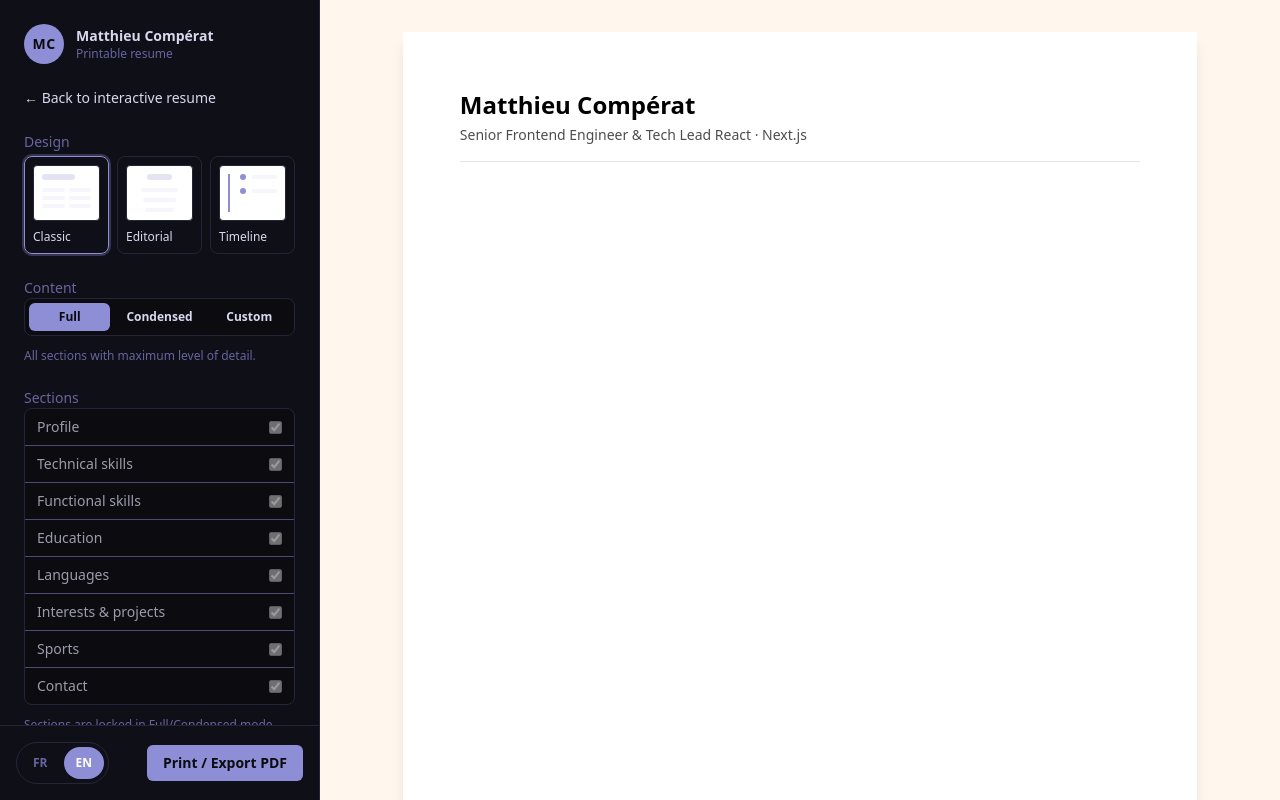
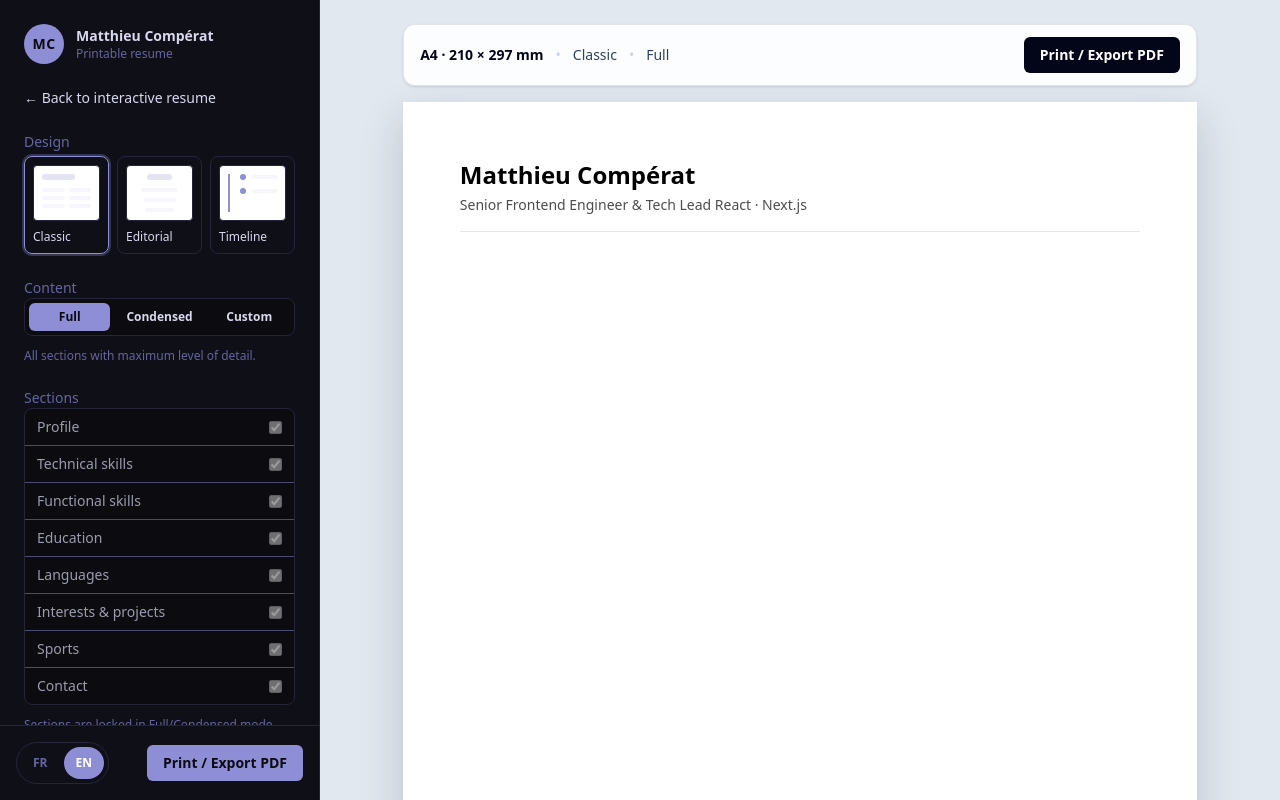
Before and after one commit to Mitchnsun/mcomperat, a Next.js app: page /en/print in a window 1280 px wide. Built offline with nearby package versions, Linux system fonts and the light colour scheme.

Commit message:
fix: add A4 print preview stage

```diff
--- a/app/globals.css
+++ b/app/globals.css
@@ -108,7 +108,31 @@ body,
    header (date, title) and footer (URL). The sheet's p-[15mm] carries the
    visual margin instead. */
 @page print-route {
+  size: A4;
   margin: 0;
+}
+
+@media print {
+  .print-route .print-sidebar,
+  .print-route .preview-toolbar {
+    display: none !important;
+  }
+
+  .print-route .preview-stage {
+    height: auto;
+    min-height: 0;
+    overflow: visible;
+    padding: 0;
+    background: #fff;
+  }
+
+  .print-route .paper {
+    page: print-route; /* zero-margin named page; p-[15mm] padding carries the visual margin */
+    min-height: 0;
+    margin: 0;
+    box-shadow: none !important;
+    zoom: 1 !important;
+  }
 }
 
 .hero-surface::before {
--- a/components/print/PreviewStage.tsx
+++ b/components/print/PreviewStage.tsx
@@ -1,7 +1,9 @@
 'use client';
 
+import { useTranslations } from 'next-intl';
 import React from 'react';
 
+import { useFitToWidth } from '@/hooks/useFitToWidth';
 import { type ContentMode, type Design } from '@/hooks/usePrintOptions';
 import { cn } from '@/lib/cn';
 import { pick } from '@/lib/localize';
@@ -12,26 +14,56 @@ interface PreviewStageProps {
   lang: Lang;
   design: Design;
   mode: ContentMode;
+  onPrint: () => void;
 }
 
 // Foundation preview (TICKET-011): renders a single A4 sheet wrapper that the
 // design-specific layouts (TICKET-013+) will populate. It already reflects the
 // active language so the option state is observable end-to-end.
-const PreviewStage: React.FC<PreviewStageProps> = ({ data, lang, design, mode }) => {
+const PreviewStage: React.FC<PreviewStageProps> = ({ data, lang, design, mode, onPrint }) => {
   const { person } = data;
+  const { paperRef, stageRef } = useFitToWidth();
+  const t = useTranslations('print');
 
   return (
-    <div
+    <section
+      ref={stageRef}
       data-testid="print-preview"
       data-design={design}
       data-mode={mode}
-      className="flex min-h-0 flex-1 items-start justify-center overflow-auto bg-orange-50 p-8 print:overflow-visible print:bg-transparent print:p-0"
+      className="preview-stage min-h-0 flex-1 overflow-y-auto bg-slate-200 px-4 py-6 md:px-8 print:overflow-visible print:bg-white print:p-0"
     >
+      <div className="mx-auto flex w-fit max-w-full flex-col items-center gap-4">
+        <div
+          data-testid="print-toolbar"
+          className="preview-toolbar flex w-full max-w-[210mm] flex-wrap items-center justify-between gap-3 rounded-xl border border-black/10 bg-white/90 px-4 py-3 text-sm text-slate-700 shadow-sm backdrop-blur print:hidden"
+        >
+          <div className="flex flex-wrap items-center gap-x-3 gap-y-1">
+            <span className="font-semibold text-slate-950">A4 · 210 × 297 mm</span>
+            <span aria-hidden="true" className="text-slate-300">
+              •
+            </span>
+            <span>{t(`design.${design}`)}</span>
+            <span aria-hidden="true" className="text-slate-300">
+              •
+            </span>
+            <span>{t(`content.${mode}`)}</span>
+          </div>
+          <button
+            type="button"
+            onClick={onPrint}
+            className="rounded-md bg-slate-950 px-4 py-2 text-sm font-semibold text-white"
+          >
+            {t('print')}
+          </button>
+        </div>
+
         <article
+          ref={paperRef}
           data-testid="print-sheet"
           className={cn(
-          'aspect-210/297 w-[210mm] bg-white p-[15mm] text-black shadow-lg',
-          'print:aspect-auto print:w-full print:max-w-none print:shadow-none print:[page:print-route]'
+            'paper min-h-[297mm] w-[210mm] bg-white p-[15mm] text-black shadow-[0_16px_40px_rgba(15,23,42,0.18)]',
+            'print:min-h-0 print:shadow-none'
           )}
         >
           <header className="border-b border-black/10 pb-4">
@@ -42,6 +74,7 @@ const PreviewStage: React.FC<PreviewStageProps> = ({ data, lang, design, mode })
           </header>
         </article>
       </div>
+    </section>
   );
 };
 
--- a/components/print/PrintApp.tsx
+++ b/components/print/PrintApp.tsx
@@ -25,7 +25,7 @@ const PrintApp: React.FC<PrintAppProps> = ({ data, initialLang }) => {
   }, []);
 
   return (
-    <main className="flex min-h-screen flex-col pt-16 md:h-screen md:flex-row md:overflow-hidden md:pt-0 print:block print:h-auto print:overflow-visible">
+    <main className="print-route flex min-h-screen flex-col pt-16 md:h-screen md:flex-row md:overflow-hidden md:pt-0 print:block print:h-auto print:overflow-visible">
       <PrintSidebar
         design={design}
         onDesignChange={setDesign}
@@ -35,7 +35,7 @@ const PrintApp: React.FC<PrintAppProps> = ({ data, initialLang }) => {
         onCustomChange={setCustom}
         onPrint={handlePrint}
       />
-      <PreviewStage data={data} lang={initialLang} design={design} mode={mode} />
+      <PreviewStage data={data} lang={initialLang} design={design} mode={mode} onPrint={handlePrint} />
     </main>
   );
 };
--- /dev/null
+++ b/hooks/useFitToWidth.ts
@@ -0,0 +1,51 @@
+'use client';
+
+import { useEffect, useRef } from 'react';
+
+export const PAPER_PX = 210 * (96 / 25.4);
+export const HORIZONTAL_PADDING = 64;
+export const MIN_ZOOM = 0.3;
+export const MAX_ZOOM = 1;
+
+export function getFitZoom(stageWidth: number) {
+  const availableWidth = stageWidth - HORIZONTAL_PADDING;
+
+  return Math.max(MIN_ZOOM, Math.min(MAX_ZOOM, availableWidth / PAPER_PX));
+}
+
+export function fit(stage: HTMLElement, paper: HTMLElement) {
+  paper.style.zoom = String(getFitZoom(stage.clientWidth));
+}
+
+export function useFitToWidth() {
+  const stageRef = useRef<HTMLDivElement>(null);
+  const paperRef = useRef<HTMLElement>(null);
+
+  useEffect(() => {
+    const stage = stageRef.current;
+    const paper = paperRef.current;
+
+    if (!stage || !paper) {
+      return;
+    }
+
+    const update = () => {
+      fit(stage, paper);
+    };
+
+    update();
+
+    if (typeof ResizeObserver === 'undefined') {
+      return;
+    }
+
+    const observer = new ResizeObserver(update);
+    observer.observe(stage);
+
+    return () => {
+      observer.disconnect();
+    };
+  }, []);
+
+  return { stageRef, paperRef };
+}
```
Also changed, not shown: 2 other files (tests, documents, lock files or other folders). Lines whose indentation alone changed are shown as unchanged.
